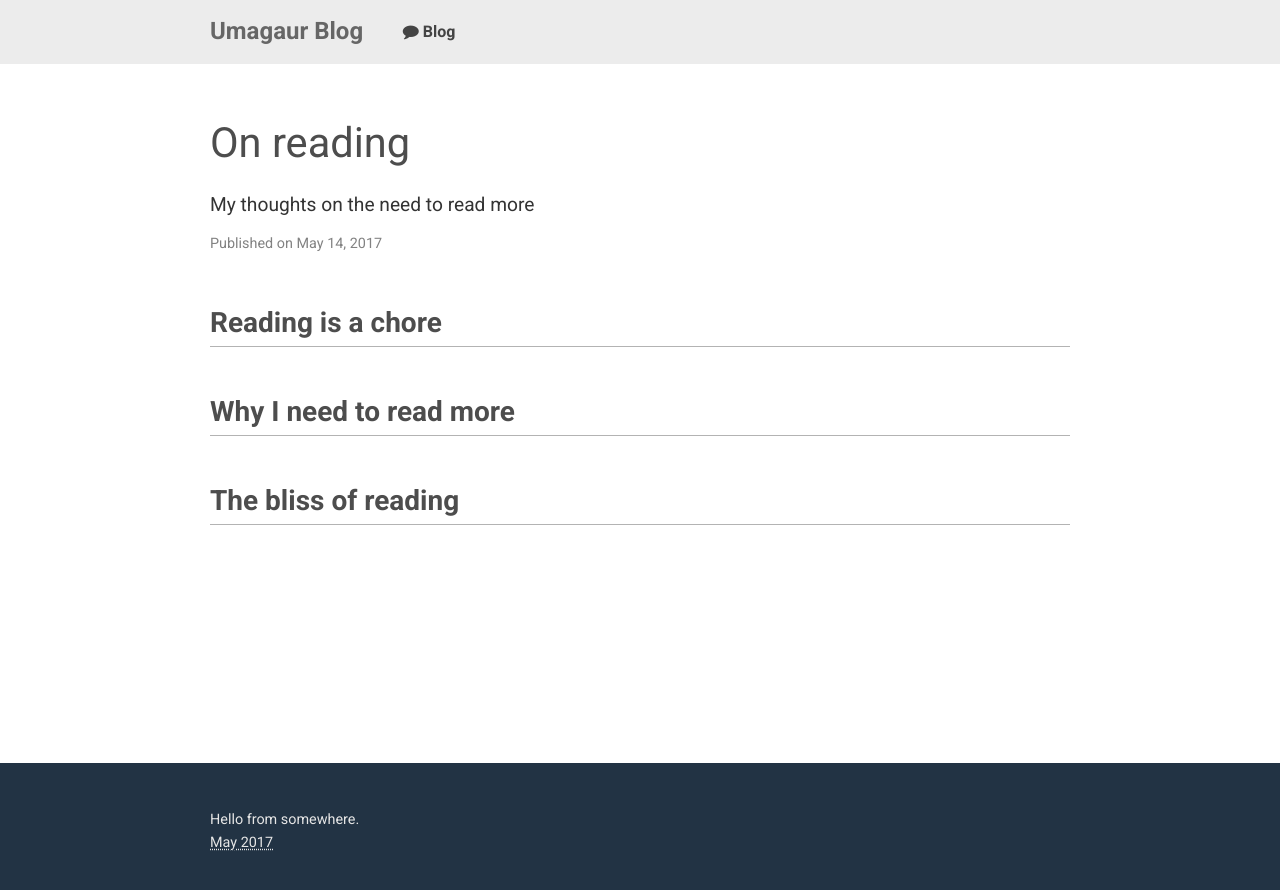
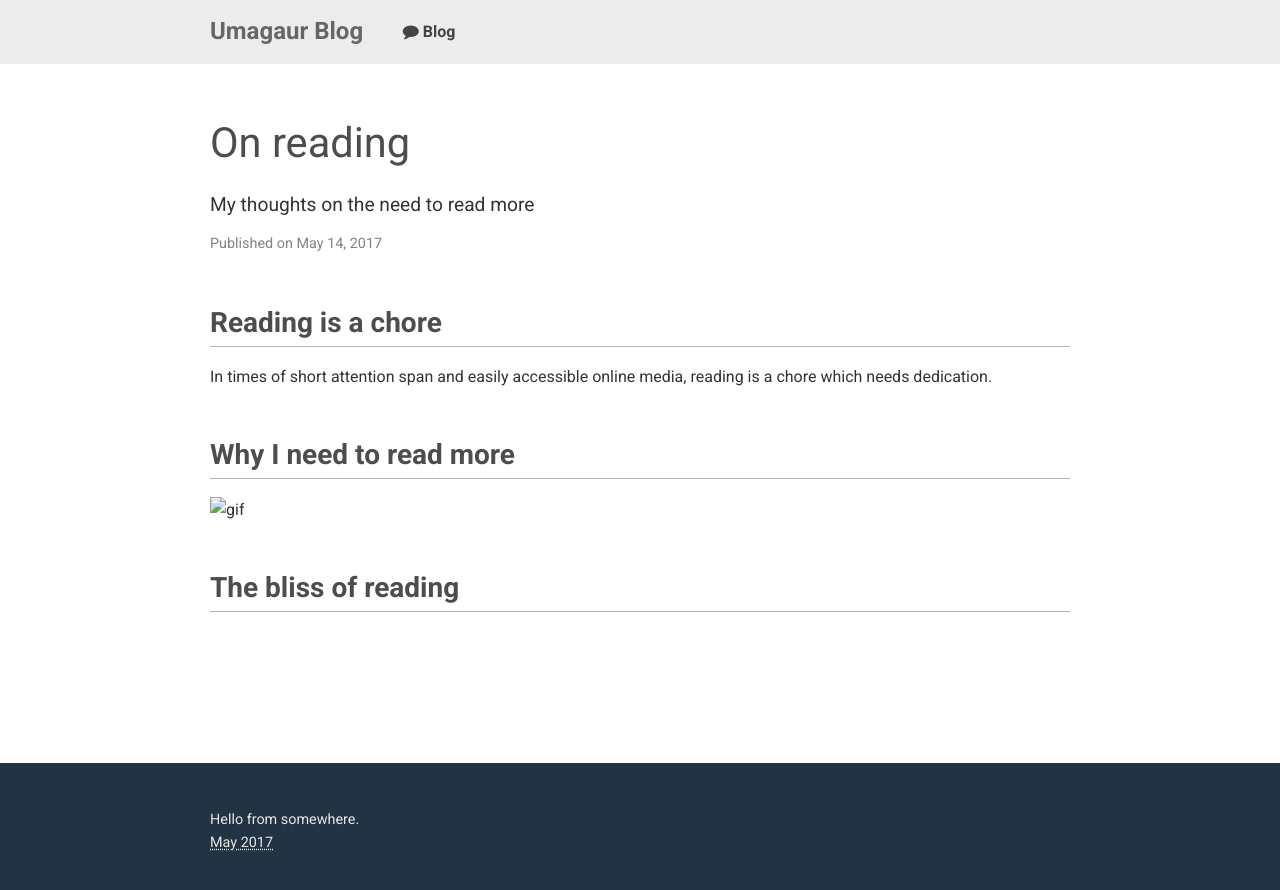
Before and after one commit to umagaur/umagaur.github.io, a Jekyll site: the page built from _posts/2017-05-14-hello-world.md, in a window 1280 px wide. Shown: the top 890 px of the page. Built offline with Jekyll 4.4.1, drawn with Linux system fonts in a browser that asks for light colours.

Commit message:
2nd take of 1st post

```diff
--- a/_posts/2017-05-14-hello-world.md
+++ b/_posts/2017-05-14-hello-world.md
@@ -5,9 +5,9 @@ description: My thoughts on the need to read more
 ---
 
 ## Reading is a chore
-
+In times of short attention span and easily accessible online media, reading is a chore which needs dedication.
 
 ## Why I need to read more
-
+![gif](2017-05-14/reader.gif)
 
 ## The bliss of reading
```
Also changed, not shown: _posts/2017-05-14/reader.gif (added).
